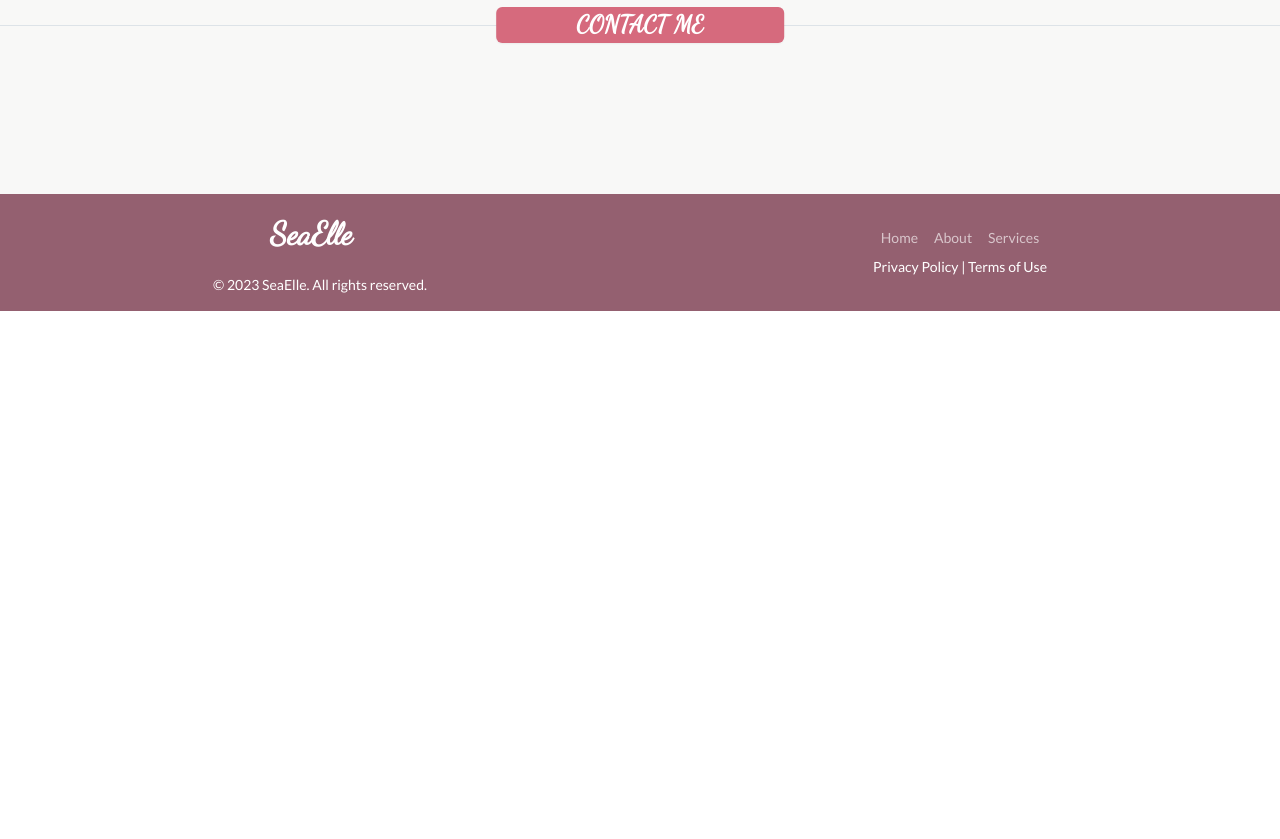
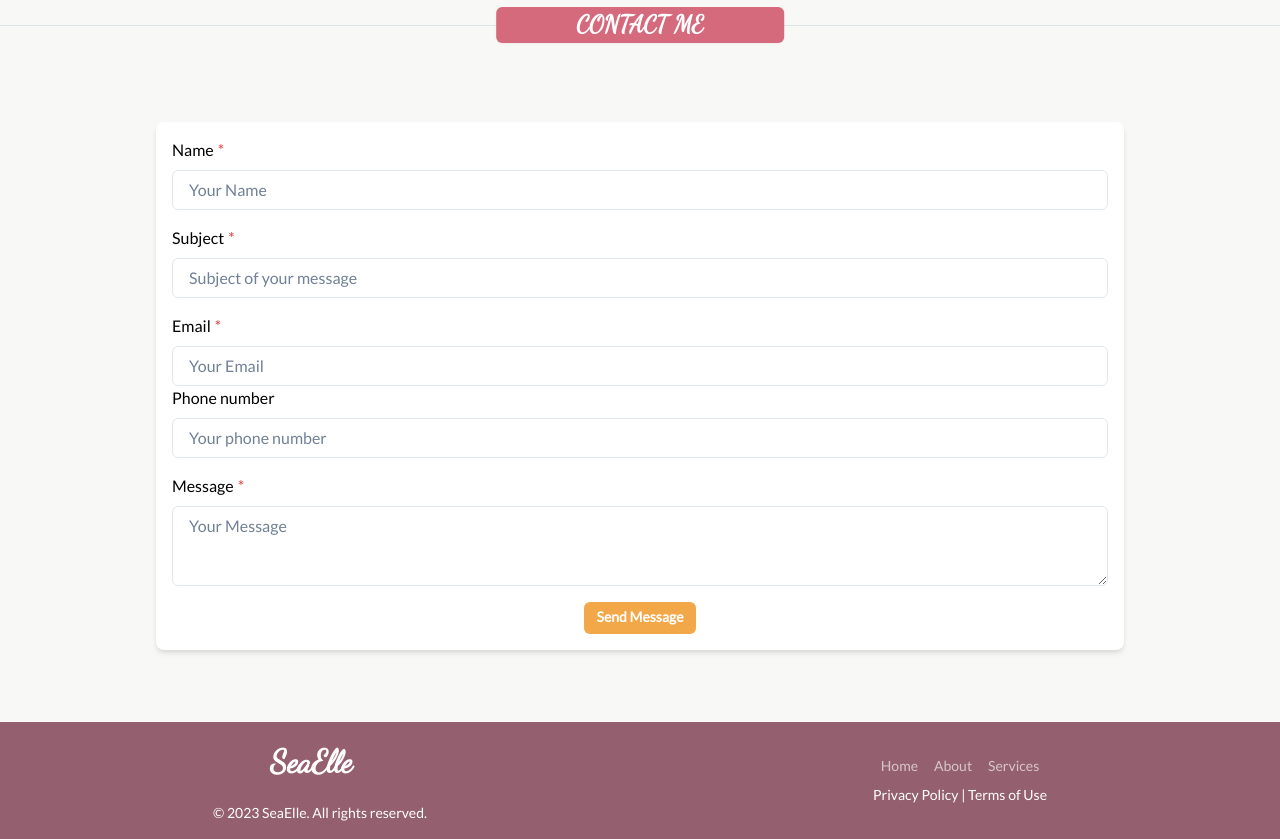
Before and after one commit to MarcoLupo94/SeaElle, a React (Vite) app: page / in a window 1280 px wide. Shown: the part 3440-4279 px from the top of the page. Before the commit the page ends 3751 px from the top, so only its background shows below. Built offline with nearby package versions, Linux system fonts and the light colour scheme.

Commit message:
fixes form

```diff
--- a/src/components/ContactForm.tsx
+++ b/src/components/ContactForm.tsx
@@ -19,22 +19,22 @@ function ContactForm() {
         phone: '',
         subject: ''
     })
-    // eslint-disable-next-line @typescript-eslint/ban-ts-comment
-    // @ts-ignore
-    const formRef = useRef<HTMLFormElement>('')
+
+    const formRef = useRef<HTMLFormElement>(null)
 
     const toast = useToast()
 
     const handleInputChange = (e: { target: { name: string; value: string } }) => {
         setFormData({ ...formData, [e.target.name]: e.target.value })
     }
-    if (!formRef.current) return
 
     const sendEmail = () => {
         emailjs
             .sendForm(
                 import.meta.env.VITE_EMAIL_ID,
                 import.meta.env.VITE_EMAIL_TEMPLATE,
+                // eslint-disable-next-line @typescript-eslint/ban-ts-comment
+                // @ts-ignore
                 formRef.current,
                 import.meta.env.VITE_EMAILJS_KEY
             )
```
